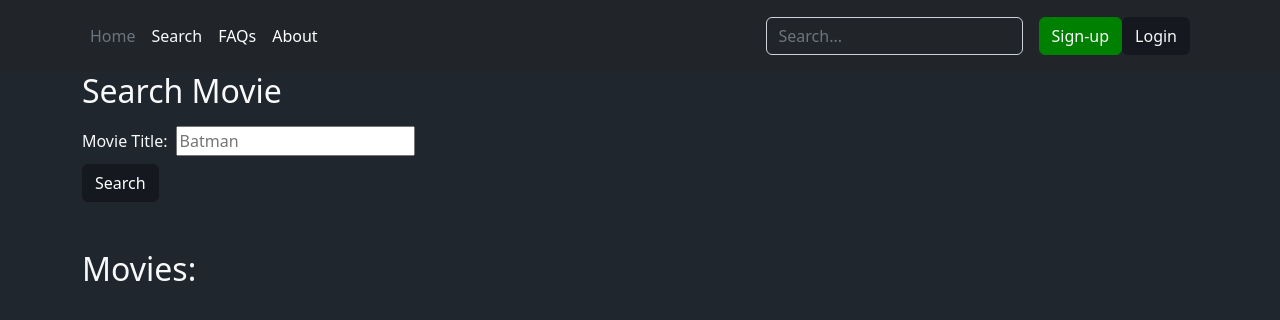
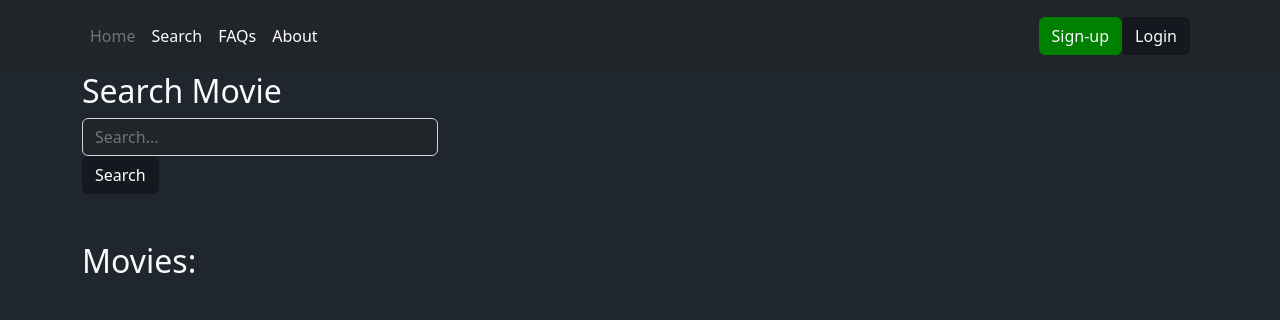
Before and after one commit to alexGalvan0/good-foods-client, a Next.js app in the folder good-movies/: page /movieSearch in a window 1280 px wide. Shown: the top 320 px of the page. Built offline with nearby package versions, Linux system fonts and the light colour scheme.

Commit message:
added movies

```diff
--- a/good-movies/components/nav/Nav.jsx
+++ b/good-movies/components/nav/Nav.jsx
@@ -1,10 +1,15 @@
 import Link from 'next/link'
 
 function Nav() {
-  let user = localStorage.getItem('token')
+
+  let user;
+  if (typeof window !== "undefined") {
+    user = localStorage.getItem('token')
+    }
   let logout = () => {
     localStorage.clear('token')
   }
+
   return (
     <header className="p-3 text-bg-dark">
       <div className="container">
@@ -18,10 +23,6 @@ function Nav() {
             <li><Link href="/" className="nav-link px-2 text-white">FAQs</Link></li>
             <li><Link href="/" className="nav-link px-2 text-white">About</Link></li>
           </ul>
-
-          <form className="col-12 col-lg-auto mb-3 mb-lg-0 me-lg-3" role="search">
-            <input type="search" className="form-control form-control-dark text-bg-dark" placeholder="Search..." aria-label="Search" />
-          </form>
 
           <div className="text-end">
 
--- a/good-movies/pages/movieSearch.jsx
+++ b/good-movies/pages/movieSearch.jsx
@@ -1,5 +1,6 @@
 import axios from "axios";
 import { useState } from "react";
+import Link from 'next/link'
 
 import Image from 'next/image'
 //http://img.omdbapi.com/?apikey=[yourkey]&
@@ -33,10 +34,7 @@ function MovieSearch() {
             <div className="row pb-5">
                 <div className="col-4">
                     <h2 className="text-light">Search Movie</h2>
-                    <label className="text-light">
-                        Movie Title:
-                        <input onChange={getSerach} value={movie} className="m-2" type="text" placeholder="Batman" />
-                    </label>
+                    <input type="search" onChange={getSerach} value={movie} className="form-control form-control-dark text-bg-dark" placeholder="Search..." aria-label="Search" />
                     <button onClick={getMovies} className="btn btn-primary">Search</button>
                 </div>
             </div>
@@ -50,9 +48,9 @@ function MovieSearch() {
             </div>
             <div className="row">
                 <div className="col">
-                    {data.length> 0 ? movies.map((d) => (
-                        <Image key={d.imdbID} src={d.Poster} alt={d.Title} width={200} height={400}/>
-                    )):<></>}
+                    {data.length > 0 ? movies.map((d) => (
+                        <Link href='/movie'><Image key={d.imdbID} src={d.Poster} alt={d.Title} width={200} height={400} /></Link>
+                    )) : <></>}
                 </div>
             </div>
 
```
Also changed, not shown: good-movies/pages/movie.jsx (added, +7 -0 lines), good-movies/pages/profile.jsx (+0 -9 lines).
